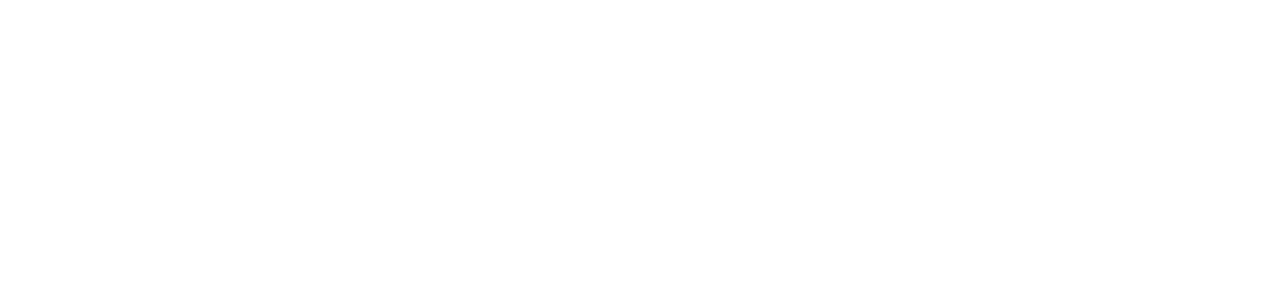
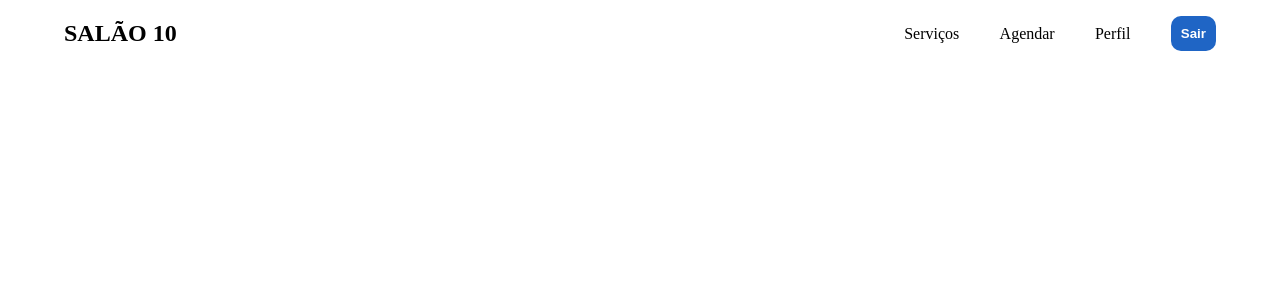
Before and after one commit to andreidasilvamoreira/AgendainNestAPI, a React app in the folder frontend/: page / in a window 1280 px wide. Shown: the top 300 px of the page. Built offline with nearby package versions, Linux system fonts and the light colour scheme; the HTML template or start-up script is replaced by a standard one.

Commit message:
feat: add navbar

```diff
--- a/frontend/src/App.css
+++ b/frontend/src/App.css
@@ -6,3 +6,10 @@
   list-style: none;
   text-decoration: none;
 }
+body {
+  margin: 0;
+}
+.centralizar {
+  width: 90vw;
+  margin: auto;
+}
--- a/frontend/src/App.tsx
+++ b/frontend/src/App.tsx
@@ -1,4 +1,4 @@
-import { useState } from 'react'
+import NavBar from "./components/NavBar/NavBar"
 
 
 import './App.css'
@@ -6,10 +6,10 @@
 function App() {
 
   return (
-    <>
+    <div className="centralizar">
+    <NavBar />
 
-
-    </>
+    </div>
   )
 }
 
--- /dev/null
+++ b/frontend/src/components/Button/Button.tsx
@@ -0,0 +1,16 @@
+
+import "./button.css";
+
+type ButtonProps = {
+  children: string;
+};
+
+const Button = ({children}: ButtonProps) => {
+  return (
+    <button className="all-button">
+      {children}
+    </button>
+  );
+};
+
+export default Button;
--- /dev/null
+++ b/frontend/src/components/Button/button.css
@@ -0,0 +1,9 @@
+.all-button {
+  padding: 10px;
+  border-radius: 10px;
+  border: none;
+  background-color: rgb(31 101 197);
+
+  color: rgb(255, 255, 255);
+  font-weight: 600;
+}
--- /dev/null
+++ b/frontend/src/components/NavBar/NavBar.tsx
@@ -0,0 +1,22 @@
+import Button from "../Button/Button";
+import "./navBar.css";
+
+const NavBar = () => {
+  return (
+    <section className="menu">
+      <div >
+        <h1>SALÃO 10</h1>
+      </div>
+      <nav>
+        <ul className="menu-position">
+          <li>Serviços</li>
+          <li>Agendar</li>
+          <li>Perfil</li>
+          <li><Button>Sair</Button></li>
+        </ul>
+      </nav>
+    </section>
+  );
+};
+
+export default NavBar;
--- /dev/null
+++ b/frontend/src/components/NavBar/navBar.css
@@ -0,0 +1,32 @@
+.menu {
+  width: 90vw;
+
+  display: flex;
+  justify-content: space-between;
+  align-items: center;
+  text-align: center;
+}
+
+nav{
+  flex: 0.3;
+}
+
+.menu-position {
+  list-style: none;
+  display: flex;
+  align-items: center;
+  padding: 0;
+  justify-content: space-between;
+  min-width: 250px;
+}
+
+.menu-position li:hover {
+  scale: 1.1;
+  text-decoration: underline;
+}
+
+@media screen and (max-width: 480px) {
+  h1 {
+    font-size: 1.4rem;
+  }
+}
```
